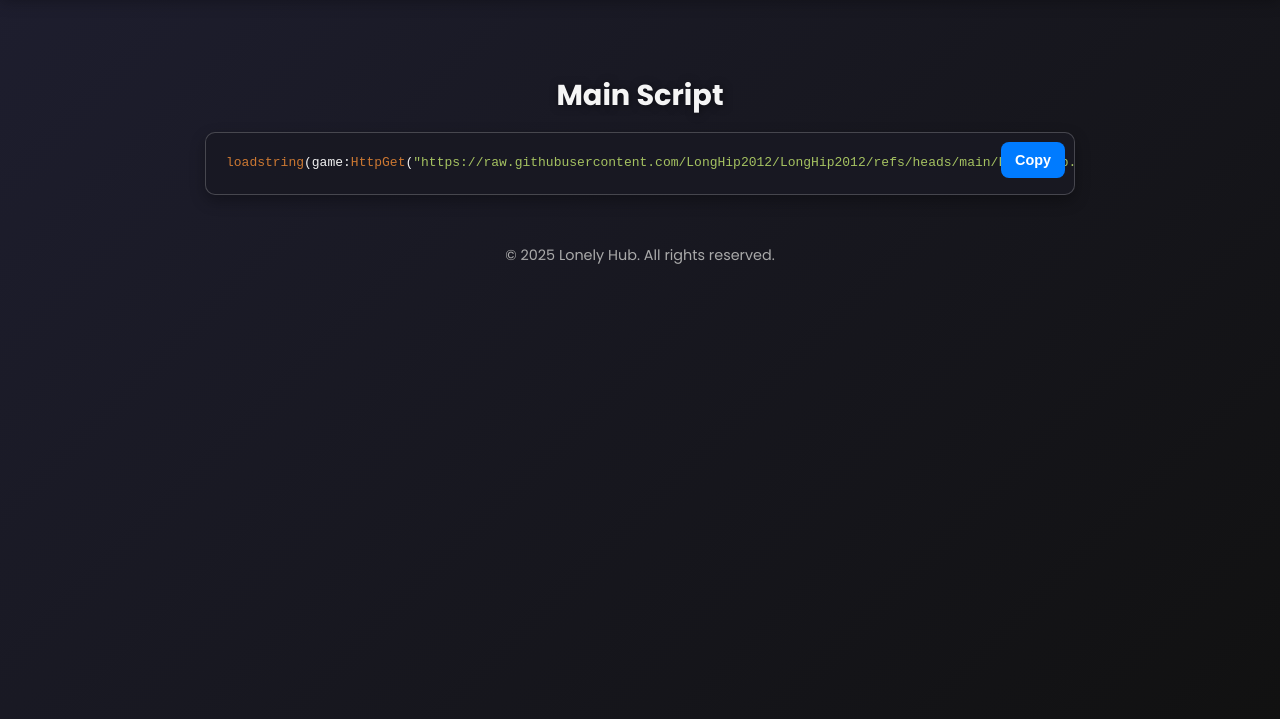
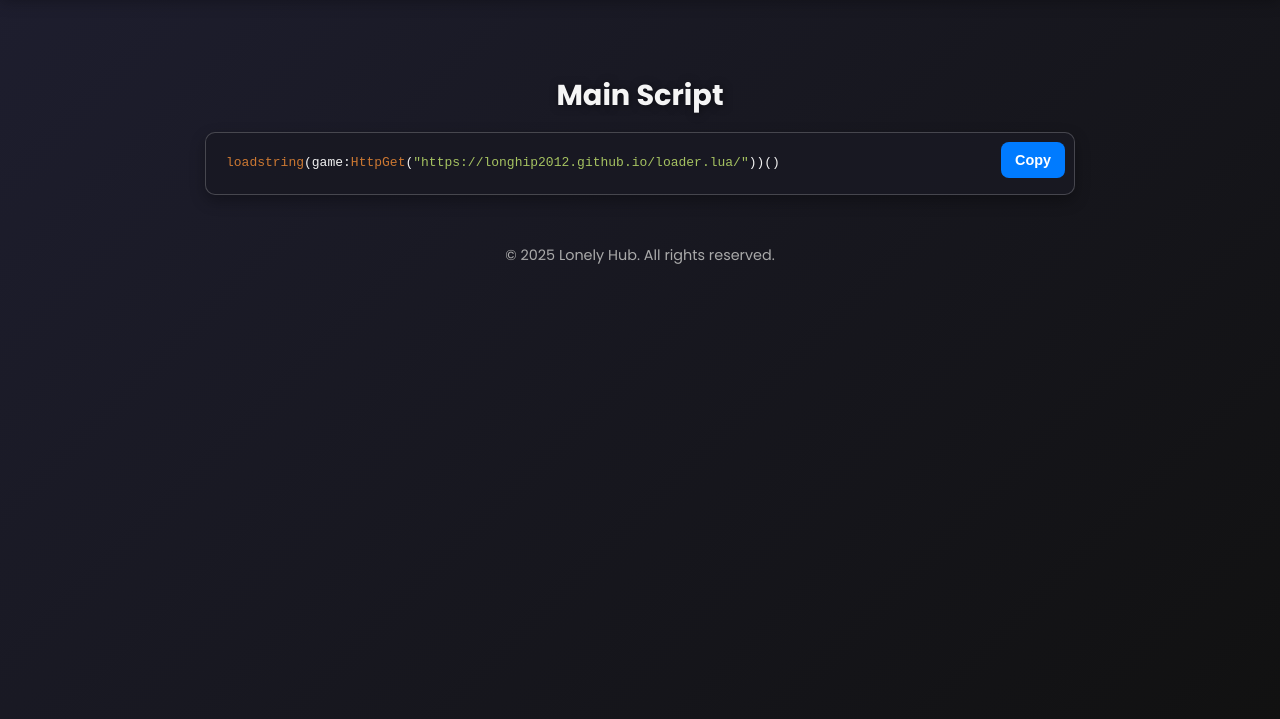
Before and after one commit to LongHip2012/lonelyhub.github.io, a plain HTML site: page index.html in a window 1280 px wide. Shown: the part 81-800 px from the top of the page. Drawn offline with Linux system fonts and the light colour scheme.

Commit message:
Update index.html

```diff
--- a/index.html
+++ b/index.html
@@ -3,7 +3,7 @@
     <!-- Open Graph Meta Tags (for Discord & Messenger Embed Preview) -->
     <meta property="og:title" content="Lonely Hub">
     <meta property="og:description" content="A Script Hub for Roblox.">
-    <meta property="og:url" content="https://linkbio.co/">
+    <meta property="og:url" content="https://linkbio.co/LongHip12">
     <meta property="og:image" content="rip.png">
     <meta property="og:image:width" content="64">
     <meta property="og:image:height" content="64">
@@ -240,7 +240,7 @@
     <main>
         <h2>Main Script</h2>
         <div class="code-container">
-            <pre id="codeBlock"><span class="keyword">loadstring</span>(game:<span class="keyword">HttpGet</span>(<span class="string">"https://raw.githubusercontent.com/LongHip2012/LongHip2012/refs/heads/main/LonelyHub.lua"</span>))()</pre>
+            <pre id="codeBlock"><span class="keyword">loadstring</span>(game:<span class="keyword">HttpGet</span>(<span class="string">"https://longhip2012.github.io/loader.lua/"</span>))()</pre>
             <button class="copy-button" onclick="copyText('codeBlock')">Copy</button>
         </div>
 
```
